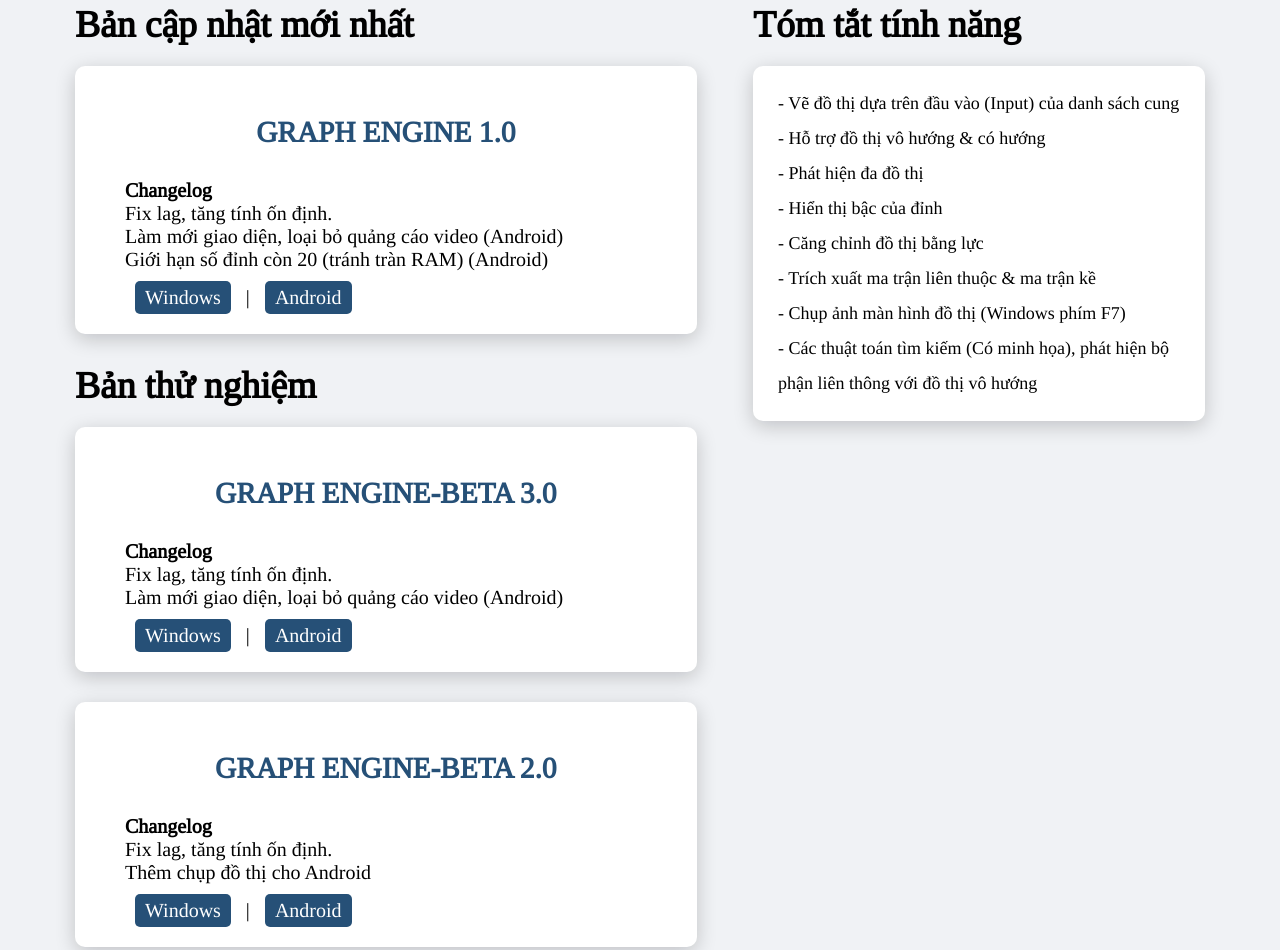
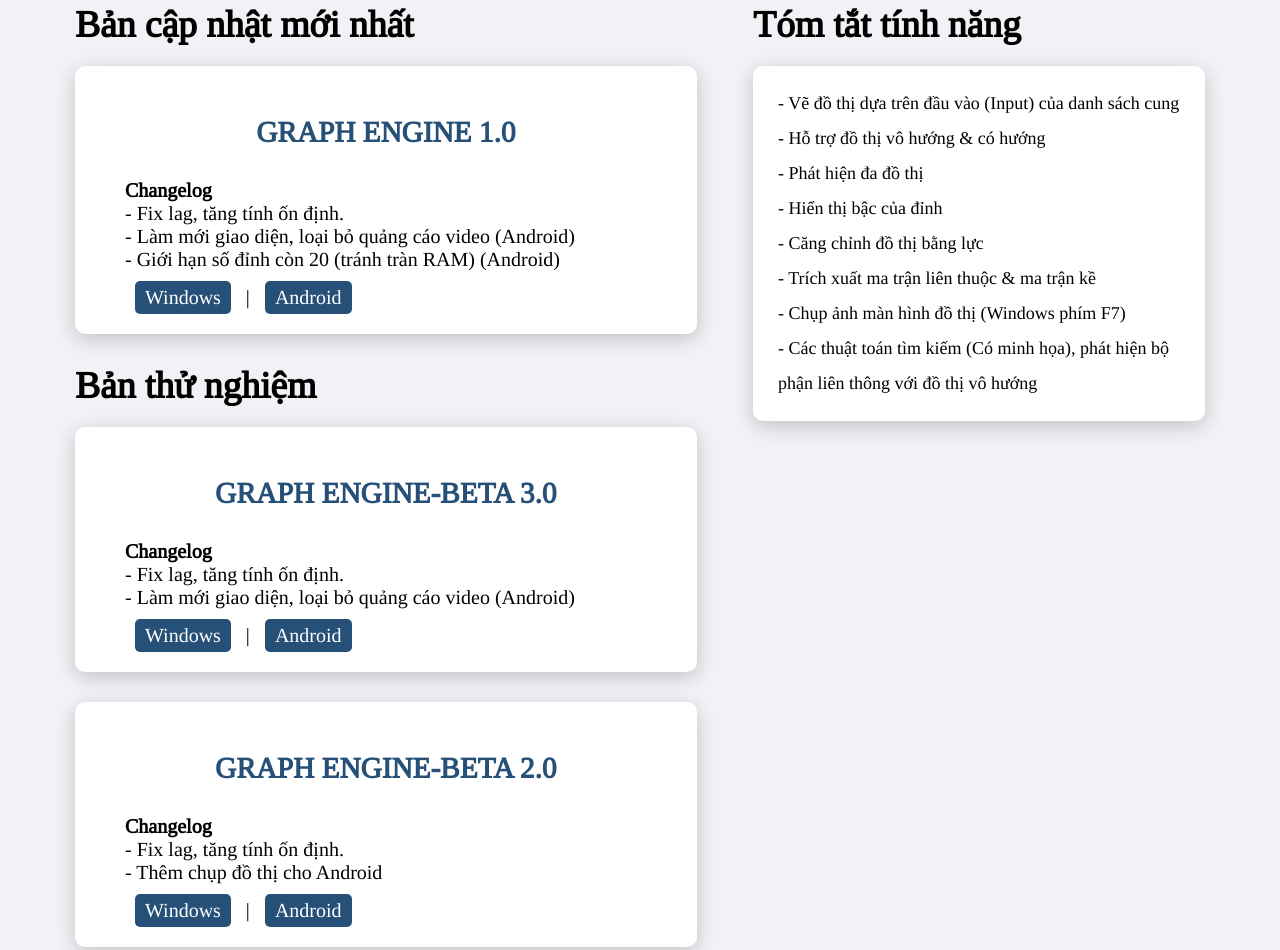
Before and after one commit to ktfamily/ktfamily.github.io, a plain HTML site: page index.html in a window 1280 px wide. Shown: the part 763-1713 px from the top of the page. Drawn offline with Linux system fonts and the light colour scheme.

Commit message:
Update index.html

```diff
--- a/index.html
+++ b/index.html
@@ -38,9 +38,9 @@
             <section>
               <b>Changelog</b>
               <ul>
-                <li>Fix lag, tăng tính ốn định.</li>
-                <li>Làm mới giao diện, loại bỏ quảng cáo video (Android)</li>
-                <li>Giới hạn số đỉnh còn 20 (tránh tràn RAM) (Android)</li>
+                <li>- Fix lag, tăng tính ốn định.</li>
+                <li>- Làm mới giao diện, loại bỏ quảng cáo video (Android)</li>
+                <li>- Giới hạn số đỉnh còn 20 (tránh tràn RAM) (Android)</li>
               </ul>
               <a href="https://drive.google.com/file/d/1V8DqLWJuX0Uk8SHLCkVjOSngYhczhAHE/view?fbclid=IwAR2gA_4uD5sdiQyhH_tjZQ8AlFpxJY7DIMjUa4TLb-jbQ1-3PNMOGg7K25k">Windows</a>&#124;
               <a href="https://play.google.com/store/apps/details?id=com.kt.graphengine&fbclid=IwAR2gA_4uD5sdiQyhH_tjZQ8AlFpxJY7DIMjUa4TLb-jbQ1-3PNMOGg7K25k">Android</a>
@@ -55,8 +55,8 @@
             <section>
               <b>Changelog</b>
               <ul>
-                <li>Fix lag, tăng tính ốn định.</li>
-                <li>Làm mới giao diện, loại bỏ quảng cáo video (Android)</li>
+                <li>- Fix lag, tăng tính ốn định.</li>
+                <li>- Làm mới giao diện, loại bỏ quảng cáo video (Android)</li>
               </ul>
               <a href="https://drive.google.com/file/d/1TUldGI0Mr2uwgXMJu5aBfSYLEwVu4jn_/view?usp=sharing">Windows</a>&#124;
               <a href="https://drive.google.com/file/d/10WBzEICBWwkvLzJc5UWLP0XBeu1diyYd/view?usp=drivesdk">Android</a>
@@ -70,8 +70,8 @@
             <section>
               <b>Changelog</b>
               <ul>
-                <li>Fix lag, tăng tính ốn định.</li>
-                <li>Thêm chụp đồ thị cho Android</li>
+                <li>- Fix lag, tăng tính ốn định.</li>
+                <li>- Thêm chụp đồ thị cho Android</li>
               </ul>
               <a href="https://drive.google.com/file/d/1TUldGI0Mr2uwgXMJu5aBfSYLEwVu4jn_/view?usp=sharing">Windows</a>&#124;
               <a href="https://drive.google.com/file/d/1zVduYjeEACWHwLlbSXN4YLR9OFBhoSWL/view?usp=drivesdk">Android</a>
```
